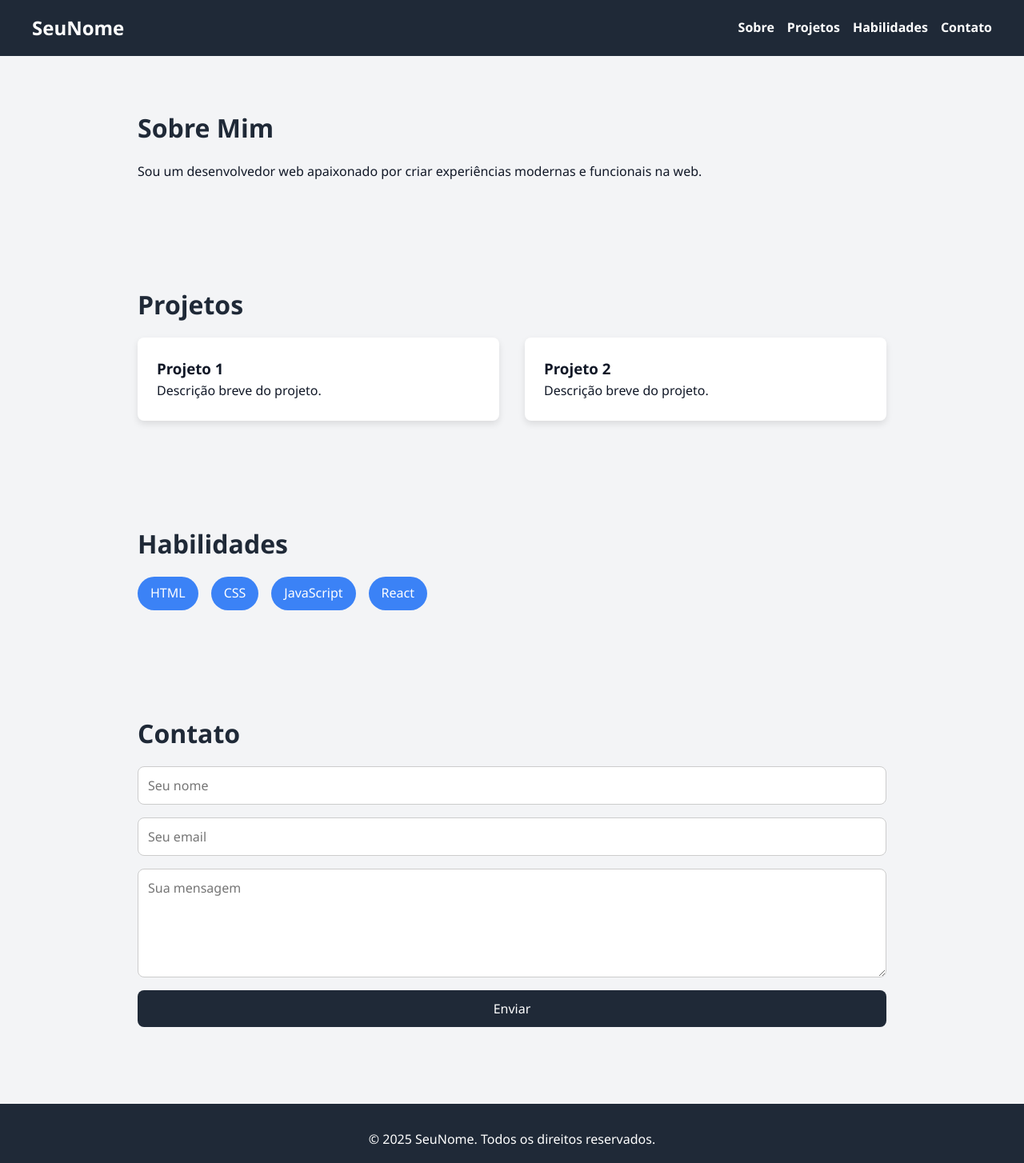
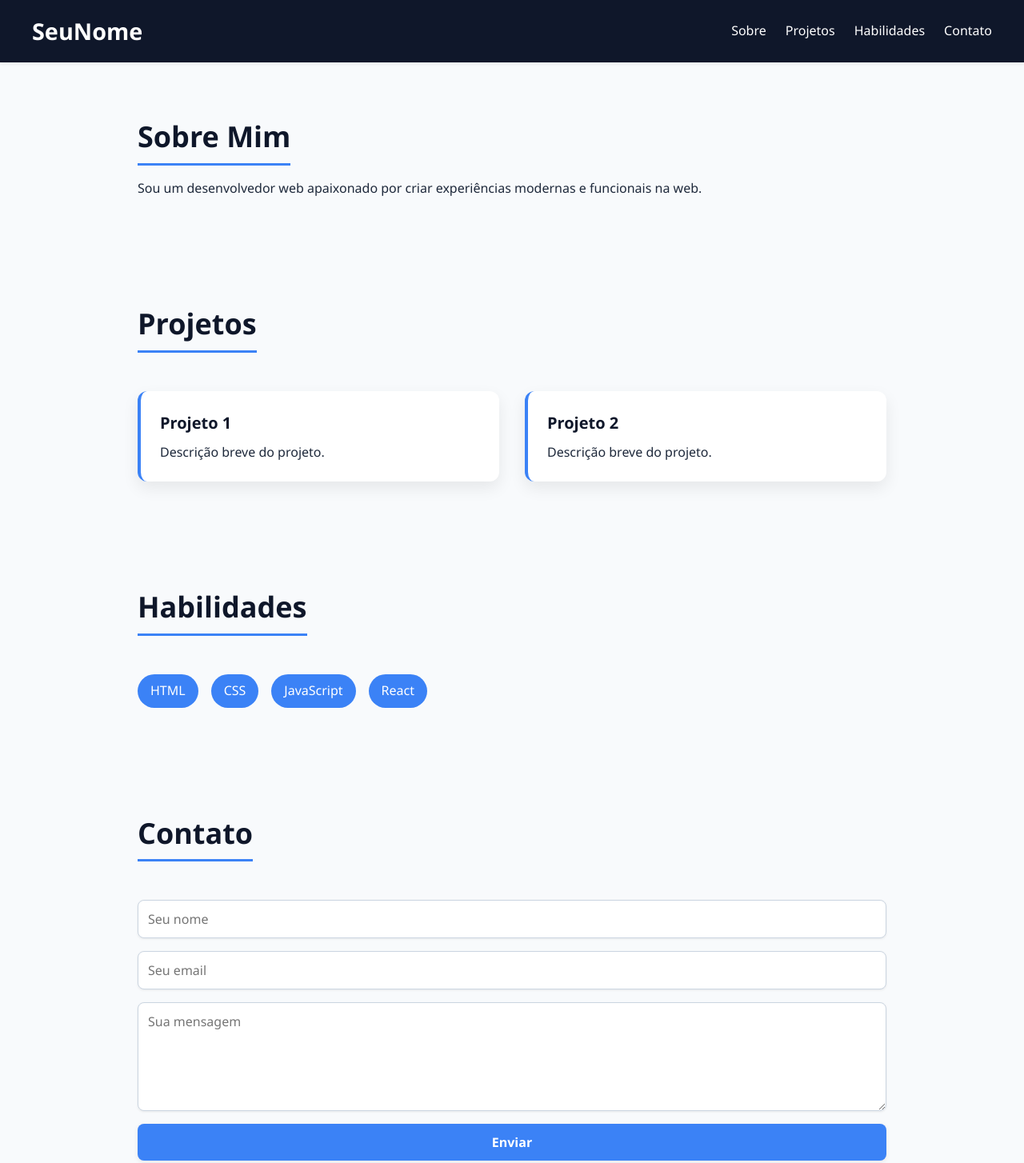
Before and after one commit to viviams/portifolio, a plain HTML site: page index.html in a window 1280 px wide. Shown: the top 1454 px of the page at 80% size. Drawn offline with Linux system fonts and the light colour scheme; files that its build step writes are made by us from their sources; a script that the page names is missing.

Commit message:
Update style.css

```diff
--- a/style.css
+++ b/style.css
@@ -1,8 +1,10 @@
 :root {
-  --cor-primaria: #1f2937;
+  --cor-primaria: #0f172a;
   --cor-secundaria: #3b82f6;
-  --cor-fundo: #f3f4f6;
-  --cor-texto: #111827;
+  --cor-fundo: #f8fafc;
+  --cor-texto: #1e293b;
+  --cor-clara: #ffffff;
+  --sombra: rgba(0, 0, 0, 0.08);
 }
 
 * {
@@ -21,6 +23,10 @@ body {
 header {
   background-color: var(--cor-primaria);
   padding: 1rem 2rem;
+  box-shadow: 0 2px 4px var(--sombra);
+  position: sticky;
+  top: 0;
+  z-index: 1000;
 }
 
 .navbar {
@@ -33,19 +39,20 @@ header {
 
 .logo {
   color: white;
-  font-size: 1.5rem;
+  font-size: 1.8rem;
+  font-weight: bold;
 }
 
 .nav-links {
   list-style: none;
   display: flex;
-  gap: 1rem;
+  gap: 1.5rem;
 }
 
 .nav-links a {
   color: white;
   text-decoration: none;
-  font-weight: bold;
+  font-weight: 500;
   transition: color 0.3s;
 }
 
@@ -61,32 +68,45 @@ header {
 
 h2 {
   margin-bottom: 1rem;
-  font-size: 2rem;
+  font-size: 2.25rem;
   color: var(--cor-primaria);
+  border-bottom: 3px solid var(--cor-secundaria);
+  display: inline-block;
+  padding-bottom: 0.25rem;
 }
 
 .projetos-grid {
   display: grid;
-  grid-template-columns: repeat(auto-fit, minmax(250px, 1fr));
+  grid-template-columns: repeat(auto-fit, minmax(280px, 1fr));
   gap: 2rem;
+  margin-top: 2rem;
 }
 
 .projeto {
-  background-color: white;
-  border-radius: 0.5rem;
-  box-shadow: 0 4px 8px rgba(0, 0, 0, 0.1);
+  background-color: var(--cor-clara);
+  border-radius: 0.75rem;
+  box-shadow: 0 8px 20px var(--sombra);
   padding: 1.5rem;
-  transition: transform 0.3s;
+  transition: transform 0.3s, box-shadow 0.3s;
+  border-left: 4px solid var(--cor-secundaria);
 }
 
 .projeto:hover {
-  transform: translateY(-5px);
+  transform: translateY(-8px);
+  box-shadow: 0 12px 24px var(--sombra);
+}
+
+.projeto h3 {
+  margin-bottom: 0.5rem;
+  font-size: 1.25rem;
+  color: var(--cor-primaria);
 }
 
 .habilidades-lista {
   display: flex;
   flex-wrap: wrap;
   gap: 1rem;
+  margin-top: 2rem;
 }
 
 .habilidades-lista li {
@@ -95,34 +115,40 @@ h2 {
   padding: 0.5rem 1rem;
   border-radius: 999px;
   list-style: none;
+  font-weight: 500;
 }
 
 #form-contato {
   display: flex;
   flex-direction: column;
   gap: 1rem;
+  margin-top: 2rem;
 }
 
 input, textarea {
   padding: 0.75rem;
-  border: 1px solid #ccc;
+  border: 1px solid #cbd5e1;
   border-radius: 0.5rem;
   font-size: 1rem;
+  background-color: white;
+  box-shadow: 0 1px 3px var(--sombra);
 }
 
 button {
   padding: 0.75rem;
-  background-color: var(--cor-primaria);
+  background-color: var(--cor-secundaria);
   color: white;
   border: none;
   border-radius: 0.5rem;
   font-size: 1rem;
+  font-weight: 600;
   cursor: pointer;
   transition: background-color 0.3s;
+  box-shadow: 0 2px 6px var(--sombra);
 }
 
 button:hover {
-  background-color: var(--cor-secundaria);
+  background-color: #2563eb;
 }
 
 footer {
@@ -131,6 +157,7 @@ footer {
   background-color: var(--cor-primaria);
   color: white;
   margin-top: 2rem;
+  box-shadow: 0 -2px 6px var(--sombra);
 }
 
 @media (max-width: 600px) {
@@ -138,4 +165,8 @@ footer {
     flex-direction: column;
     gap: 0.5rem;
   }
+  .navbar {
+    flex-direction: column;
+    align-items: flex-start;
+  }
 }
```
